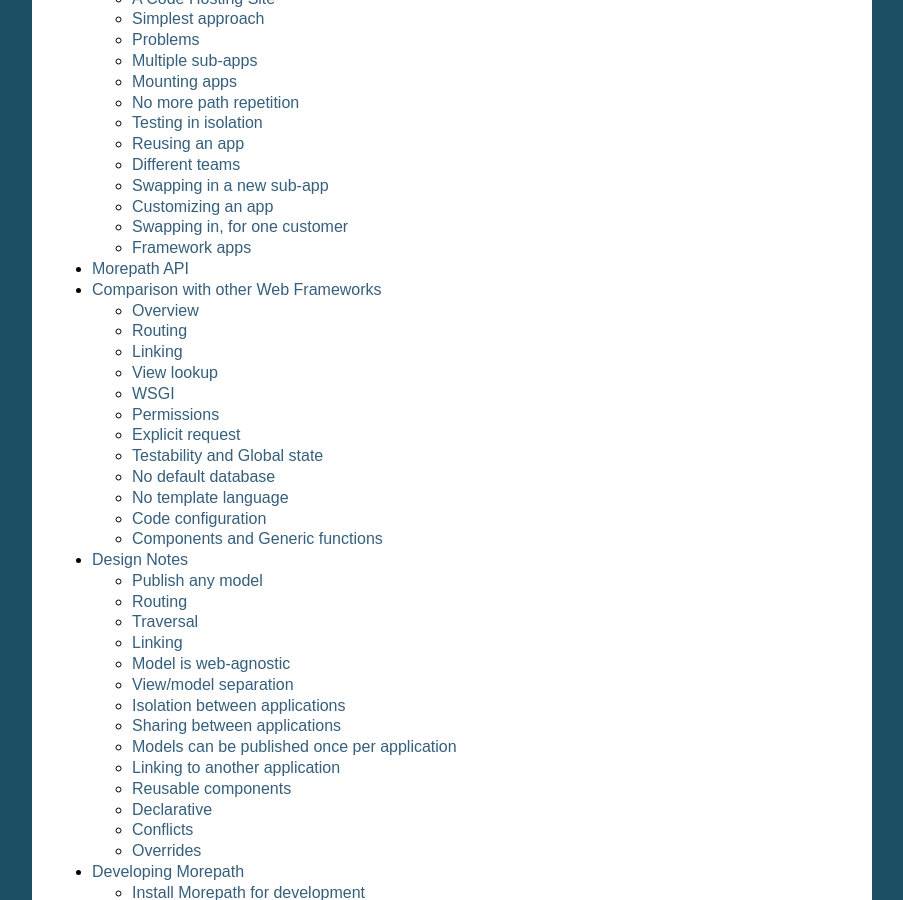
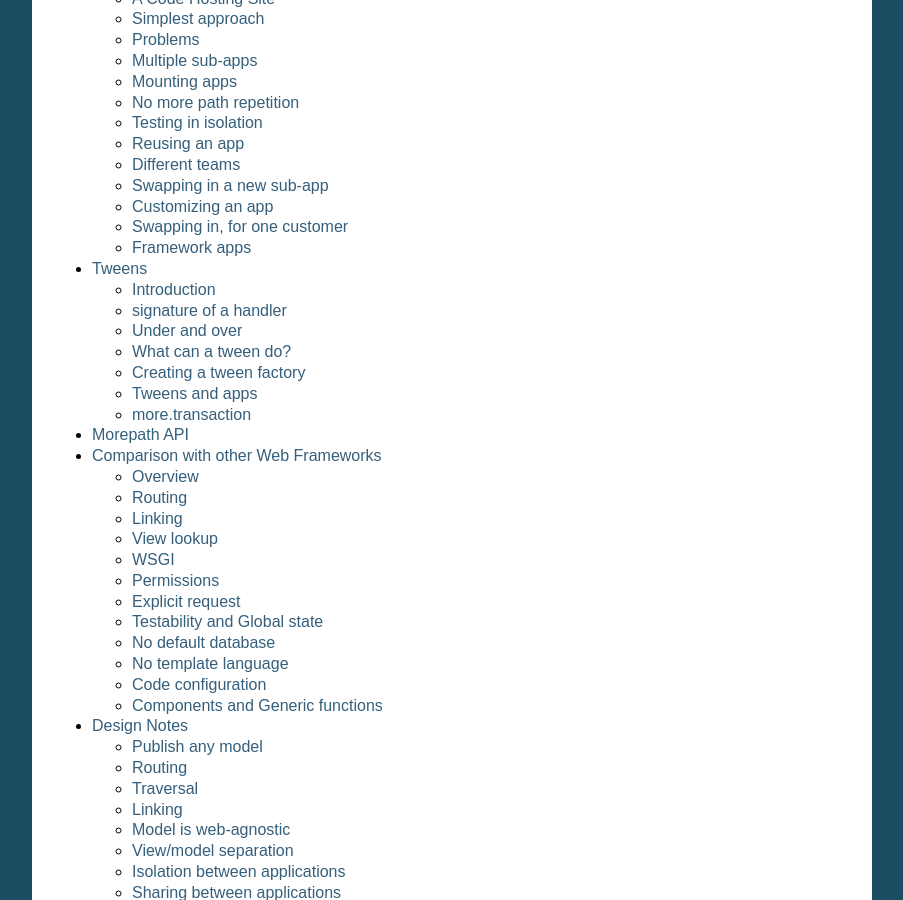
Before and after one commit to morepath/morepath, a Sphinx documentation site: the page built from doc/toc.rst, in a window 1280 px wide and 900 px high, scrolled down 1637 px. Shown: the whole window, without its empty margins (198-1101 px from the left). Built offline with Sphinx 7.4.7, drawn with Linux system fonts in a browser that asks for light colours; some of the changed lines change nothing that is shown.

Commit message:
Document tweens.

```diff
--- a/doc/toc.rst
+++ b/doc/toc.rst
@@ -17,6 +17,7 @@
    organizing_your_project
    app_reuse
    building_large_applications
+   tweens
    api
    compared
    design
--- /dev/null
+++ b/doc/tweens.rst
@@ -0,0 +1,145 @@
+Tweens
+======
+
+Introduction
+------------
+
+Tweens are a light-weight framework component that sits between the
+web server and the app. It's very similar to a WSGI middleware, except
+that a tween has access to the Morepath API and is therefore less
+low-level.
+
+Tweens can be used to implement transaction handling, logging, error
+handling and the like.
+
+signature of a handler
+----------------------
+
+Morepath has an internal `publish` function that takes a single
+:class:`morepath.Request` argument, and returns a
+:class:`morepath.Response` as a result::
+
+  def publish(request):
+      ...
+      return response
+
+Tweens have the same signature.
+
+We call such functions *handlers*.
+
+Under and over
+--------------
+
+Given a handler, we can create a factory that creates a tween that
+wraps around it::
+
+  def make_tween(handler):
+      def my_tween(request):
+          print "Enter"
+          response = handler(request)
+          print "Exit"
+          return response
+
+We say that *my_tween* is *over* the ``handler`` argument, and
+conversely that ``handler`` is *under* ``my_tween``.
+
+The application constructs a chain of tween over tween, ultimately
+reaching the request handler. Request come in in the outermost tween
+and descend down the chain into the underlying tweens, and finally
+into the Morepath `publish` handler itself.
+
+What can a tween do?
+--------------------
+
+A tween can:
+
+* amend or replace the request before it goes in to the handler under it.
+
+* amend or replace the response before it goes back out to the handler
+  over it.
+
+* inspect the request and completely take over response generation for
+  some requests.
+
+* catch and handle exceptions raised by the handler under it.
+
+* do things before and after the request is handled: this can be
+  logging, or commit or abort a database transaction.
+
+Creating a tween factory
+------------------------
+
+To have a tween, we need to add a tween factory to the app. The tween
+factory is a function that given a handler constructs a tween. You can
+register a tween factory using the :meth:`AppBase.tween_factory`
+directive::
+
+  @app.tween_factory()
+  def make_tween(handler):
+      def my_tween(request):
+          print "Enter"
+          response = handler(request)
+          print "Exit"
+          return response
+
+The tween chain is now:
+
+.. code-block:: none
+
+  my_tween -> publish
+
+It can be useful to control the order of the tween chain. You can do this
+by passing ``under`` or ``over`` to `tween_factory`::
+
+  @app.tween_factory(over=make_tween)
+  def make_another_tween(request):
+      def another_tween(request):
+          print "Another"
+          return handler(request)
+
+The tween chain is now:
+
+.. code-block:: none
+
+  another_tween -> my_tween -> publish
+
+If instead you used ``under``::
+
+  @app.tween_factory(under=make_tween)
+  def make_another_tween(request):
+      def another_tween(request):
+          print "Another"
+          return handler(request)
+
+Then the tween chain is:
+
+.. code-block:: none
+
+  my_tween -> another_tween -> publish
+
+Tweens and apps
+---------------
+
+You can register different tween factories in different Morepath
+apps. A tween factory only has an effect when the app under which it
+is registered is being run directly as a WSGI app. A tween factory has
+no effect if its app is mounted under another app. Only the tweens of
+the outer app are in effect at that point, and they are *also* in
+effect for any apps mounted into it.
+
+This means that if you install a logging tween in an app, and you run
+this app with a WSGI server, the logging takes place for that app and
+any other app that may be mounted into it, directly or indirectly.
+
+more.transaction
+----------------
+
+If you need to integrate SQLAlchemy or the ZODB into Morepath,
+Morepath offers a special app you can extend that includes a
+transaction tween that interfaces with the transaction_ package. The
+`morepath_sqlalchemy`_ demo project gives an example of what that
+looks like with SQLAlchemy.
+
+.. _transaction: https://pypi.python.org/pypi/transaction
+
+.. _morepath_sqlalchemy: https://github.com/morepath/morepath_sqlalchemy
```
